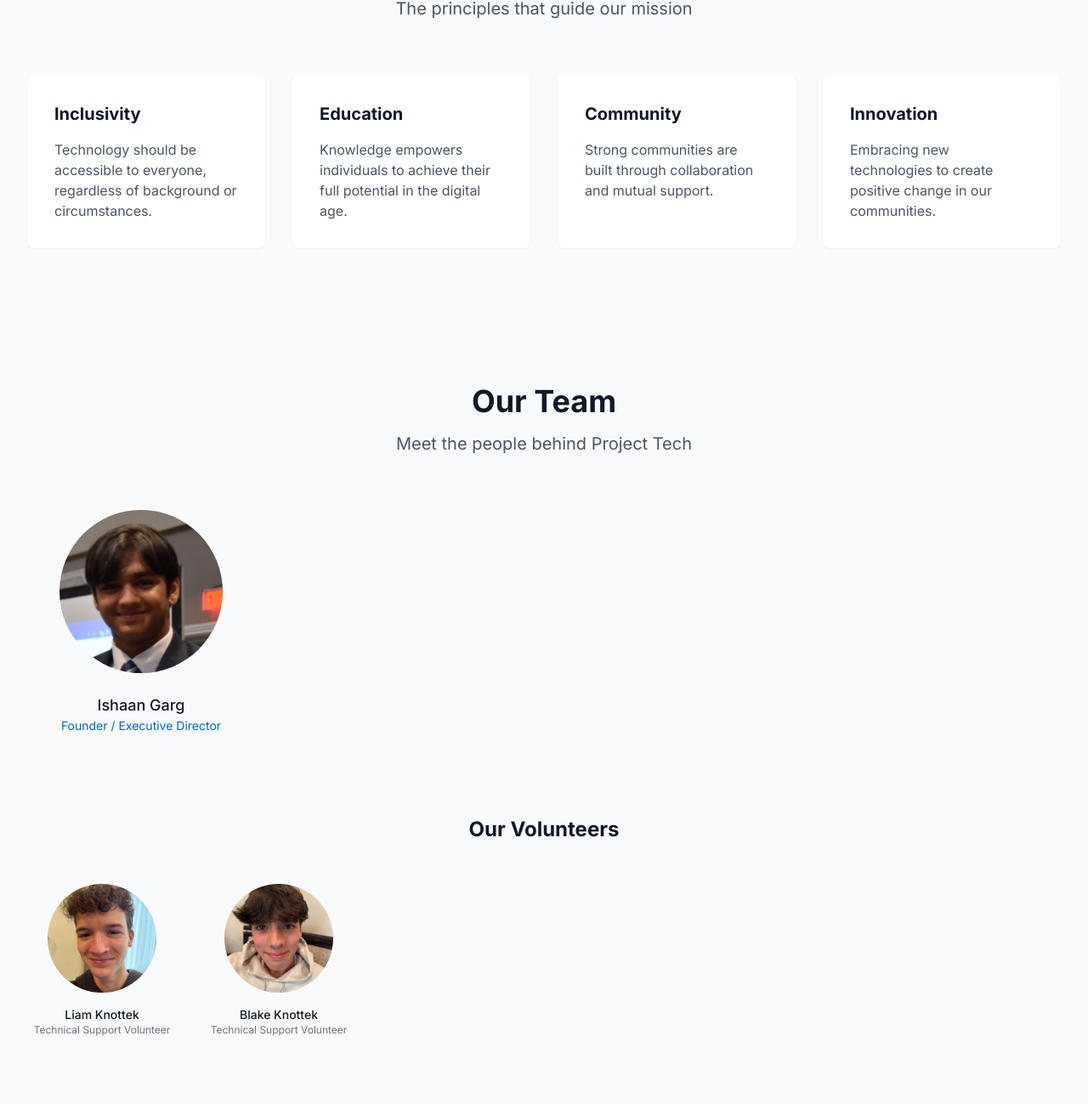
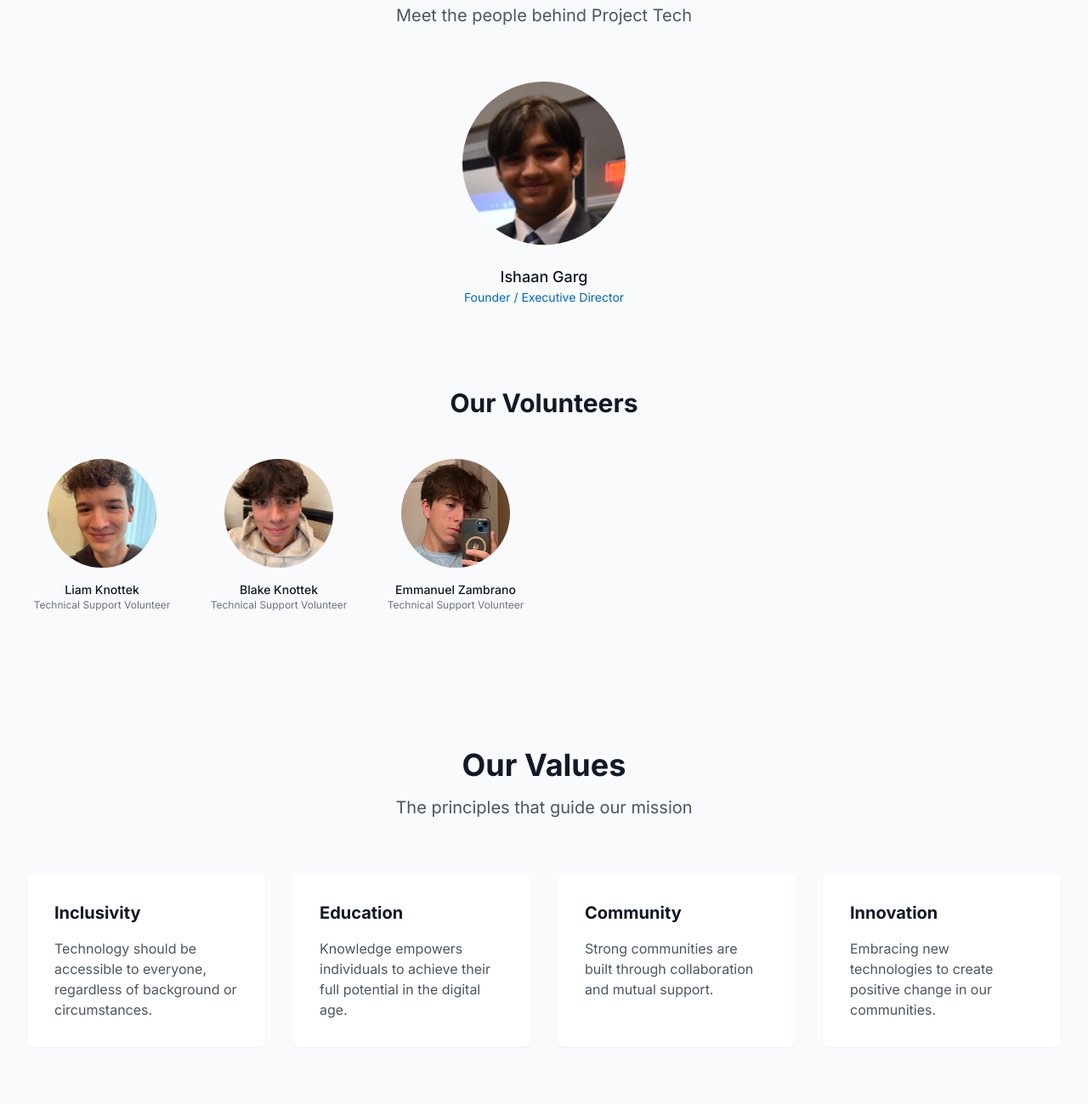
Before and after one commit to ProjectTechFoundation/website, an Astro site: page /about in a window 1280 px wide. Shown: the part 684-1983 px from the top of the page at 85% size. Built offline with nearby package versions, Linux system fonts and the light colour scheme; Astro itself is replaced by a stand-in of ours.

Commit message:
Added images

```diff
--- a/src/components/about/Team.astro
+++ b/src/components/about/Team.astro
@@ -1,5 +1,5 @@
 ---
-import TeamModal from './TeamModal';
+import TeamModal from "./TeamModal";
 
 const team = [
   {
@@ -7,34 +7,44 @@ const team = [
     role: "Founder / Executive Director",
     image: "/images/team/ishaan.jpg",
     bio: "Meet Ishaan, a talented and motivated sophomore in high school with an exceptional passion for computer science. With a dedication to inspiring and empowering others, Ishaan is on a mission to unlock the potential of technology and significantly impact the world. Through his innovative ideas and relentless drive, Ishaan is set to become a driving force in shaping the future of technology.",
-    linkedin: "https://linkedin.com/in/garg-ishaan"
-  }
+    linkedin: "https://linkedin.com/in/garg-ishaan",
+  },
 ];
 
 const volunteers = [
   {
     name: "Liam Knottek",
     role: "Technical Support Volunteer",
-    image: "/images/volunteers/liam_k.jpeg"
+    image: "/images/volunteers/liam_k.jpeg",
   },
   {
     name: "Blake Knottek",
     role: "Technical Support Volunteer",
-    image: "/images/volunteers/blake_k.jpeg"
-  }
+    image: "/images/volunteers/blake_k.jpeg",
+  },
+  {
+    name: "Emmanuel Zambrano",
+    role: "Technical Support Volunteer",
+    image: "/images/volunteers/emmanuel_z.jpeg",
+  },
 ];
 ---
 
 <section class="py-20 bg-gray-50">
   <div class="max-w-7xl mx-auto px-4 sm:px-6 lg:px-8">
     <div class="text-center">
-      <h2 class="text-3xl font-extrabold text-gray-900 sm:text-4xl">Our Team</h2>
-      <p class="mt-4 text-xl text-gray-600">Meet the people behind Project Tech</p>
+      <h2 class="text-3xl font-extrabold text-gray-900 sm:text-5xl">
+        Our Team
+      </h2>
+      <p class="mt-4 text-xl text-gray-600">
+        Meet the people behind Project Tech
+      </p>
     </div>
 
     <!-- Core Team -->
-    <div class="mt-16 grid grid-cols-1 gap-12 sm:grid-cols-2 lg:grid-cols-4">
-      {team.map((member, index) => (
+    <div class="mt-16 flex justify-center">
+      {
+        team.map((member, index) => (
           <div
             class="text-center cursor-pointer transform hover:scale-105 transition-all duration-200"
             data-member-index={index}
@@ -53,14 +63,20 @@ const volunteers = [
               <p class="text-sm text-primary">{member.role}</p>
             </div>
           </div>
-      ))}
+        ))
+      }
     </div>
 
     <!-- Volunteers Section -->
     <div class="mt-24">
-      <h2 class="text-2xl font-bold text-gray-900 text-center">Our Volunteers</h2>
-      <div class="mt-12 grid grid-cols-2 gap-8 sm:grid-cols-3 md:grid-cols-4 lg:grid-cols-6">
-        {volunteers.map(volunteer => (
+      <h2 class="text-3xl font-bold text-gray-900 text-center">
+        Our Volunteers
+      </h2>
+      <div
+        class="mt-12 grid grid-cols-2 gap-8 sm:grid-cols-3 md:grid-cols-4 lg:grid-cols-6"
+      >
+        {
+          volunteers.map((volunteer) => (
             <div class="text-center">
               <div class="w-32 h-32 rounded-full mx-auto overflow-hidden bg-gray-200">
                 <img
@@ -70,11 +86,14 @@ const volunteers = [
                 />
               </div>
               <div class="mt-4">
-              <h3 class="text-sm font-medium text-gray-900">{volunteer.name}</h3>
+                <h3 class="text-sm font-medium text-gray-900">
+                  {volunteer.name}
+                </h3>
                 <p class="text-xs text-gray-500">{volunteer.role}</p>
               </div>
             </div>
-        ))}
+          ))
+        }
       </div>
     </div>
   </div>
@@ -83,10 +102,12 @@ const volunteers = [
 </section>
 
 <script>
-  document.querySelectorAll('[data-member-index]').forEach(element => {
-    element.addEventListener('click', () => {
-      const index = element.getAttribute('data-member-index');
-      const event = new CustomEvent('openTeamModal', { detail: { index: Number(index) } });
+  document.querySelectorAll("[data-member-index]").forEach((element) => {
+    element.addEventListener("click", () => {
+      const index = element.getAttribute("data-member-index");
+      const event = new CustomEvent("openTeamModal", {
+        detail: { index: Number(index) },
+      });
       window.dispatchEvent(event);
     });
   });
--- a/src/components/home/Impact.astro
+++ b/src/components/home/Impact.astro
@@ -1,33 +1,40 @@
 ---
-import Swiper from 'swiper/bundle';
-import 'swiper/css/bundle';
+import Swiper from "swiper/bundle";
+import "swiper/css/bundle";
 
 const stats = [
-  { label: 'Students Taught', value: '20+' },
-  { label: 'Hours Volunteered', value: '50+' },
-  { label: 'Workshops Held', value: '7+' },
-  { label: 'Communities Served', value: '3+' }
+  { label: "Students Taught", value: "20+" },
+  { label: "Hours Volunteered", value: "50+" },
+  { label: "Workshops Held", value: "7+" },
+  { label: "Communities Served", value: "3+" },
 ];
 
 const images = [
-  { src: '/images/impact-1.jpg', alt: 'Senior learning how to use her laptop' },
-  // { src: '/images/impact-1.jpg', alt: 'Community event with kids and mentors' },
-  // { src: '/images/impact-3.jpg', alt: 'Volunteers teaching coding workshop' }
+  { src: "/images/impact/1.jpg", alt: "Senior learning how to use her laptop" },
+  { src: "/images/impact/2.jpg", alt: "Senior learning how to use her laptop" },
+  { src: "/images/impact-3.jpg", alt: "Senior setting up her email account" },
+  { src: "/images/impact-4.jpg", alt: "Senior learning how to use her iPad" },
+  { src: "/images/impact-5.jpg", alt: "Senior who learned how to use contacts on his phone" },
 ];
 ---
 
 <section class="py-20 bg-white">
   <div class="max-w-7xl mx-auto px-4 sm:px-6 lg:px-8">
     <div class="text-center">
-      <h2 class="text-3xl font-extrabold text-gray-900 sm:text-4xl">Our Impact</h2>
-      <p class="mt-4 text-xl text-gray-600">Making technology accessible to everyone</p>
+      <h2 class="text-3xl font-extrabold text-gray-900 sm:text-4xl">
+        Our Impact
+      </h2>
+      <p class="mt-4 text-xl text-gray-600">
+        Making technology accessible to everyone
+      </p>
     </div>
     <div class="mt-16 grid grid-cols-1 lg:grid-cols-2 gap-12">
       <!-- Image Carousel -->
       <div class="relative">
         <div class="swiper-container h-70 rounded-lg overflow-hidden shadow-md">
           <div class="swiper-wrapper">
-            {images.map(image => (
+            {
+              images.map((image) => (
                 <div class="swiper-slide">
                   <img
                     src={image.src}
@@ -35,7 +42,8 @@ const images = [
                     class="w-full h-full object-cover"
                   />
                 </div>
-            ))}
+              ))
+            }
           </div>
           <!-- Navigation Buttons -->
           <div class="swiper-button-prev"></div>
@@ -47,17 +55,23 @@ const images = [
       <div class="space-y-8">
         <!-- Stats -->
         <div class="grid grid-cols-2 gap-8">
-          {stats.map(stat => (
+          {
+            stats.map((stat) => (
               <div class="text-center">
                 <p class="text-4xl font-extrabold text-primary">{stat.value}</p>
-              <p class="mt-2 text-lg font-medium text-gray-600">{stat.label}</p>
+                <p class="mt-2 text-lg font-medium text-gray-600">
+                  {stat.label}
+                </p>
               </div>
-          ))}
+            ))
+          }
         </div>
 
         <!-- Quote or Testimonial -->
         <blockquote class="mt-8 text-center text-lg italic text-gray-600">
-          "Thanks to the workshop, I can now use email to stay in touch with my grandkids and even FaceTime them whenever I want. I never thought learning this would be so easy and fun!"
+          "Thanks to the workshop, I can now use email to stay in touch with my
+          grandkids and even FaceTime them whenever I want. I never thought
+          learning this would be so easy and fun!"
         </blockquote>
 
         <!-- Call-to-Action Button -->
@@ -75,14 +89,14 @@ const images = [
 </section>
 
 <script>
-  import Swiper from 'swiper/bundle';
+  import Swiper from "swiper/bundle";
 
-  document.addEventListener('DOMContentLoaded', () => {
-    new Swiper('.swiper-container', {
+  document.addEventListener("DOMContentLoaded", () => {
+    new Swiper(".swiper-container", {
       loop: true,
       navigation: {
-        nextEl: '.swiper-button-next',
-        prevEl: '.swiper-button-prev',
+        nextEl: ".swiper-button-next",
+        prevEl: ".swiper-button-prev",
       },
       autoplay: {
         delay: 5000,
--- a/src/pages/about.astro
+++ b/src/pages/about.astro
@@ -8,7 +8,7 @@ import History from '../components/about/History.astro';
 
 <Layout title="About Us">
   <Mission />
-  <Values />
   <History />
   <Team />
+  <Values />
 </Layout>
```
Also changed, not shown: public/images/impact/1.jpg (renamed from public/images/impact-1.jpg), public/images/impact/2.jpg (added), public/images/impact/3.jpg (added), public/images/impact/4.jpg (added), public/images/impact/5.jpg (added), public/images/volunteers/emmanuel_z.jpeg (added). Lines whose indentation alone changed are shown as unchanged.
